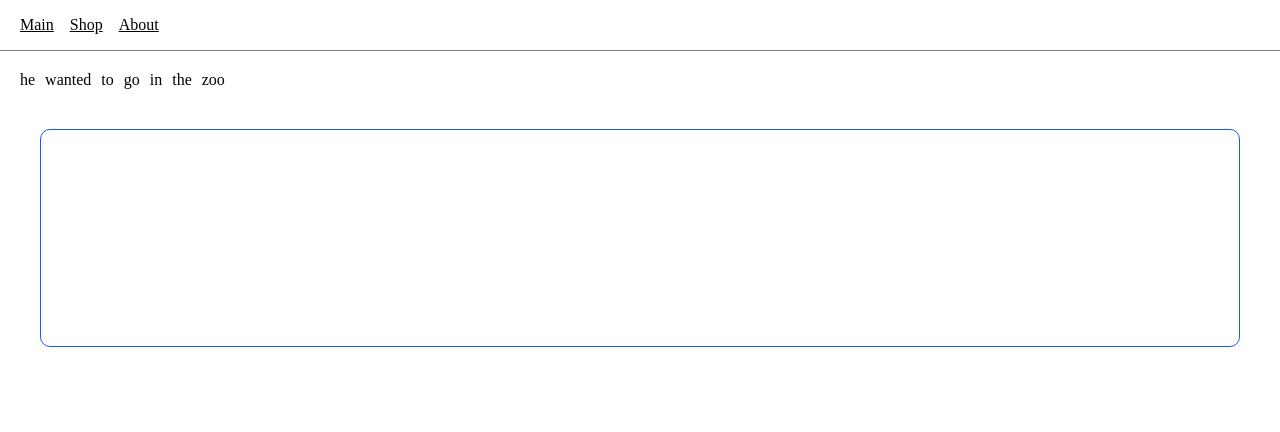
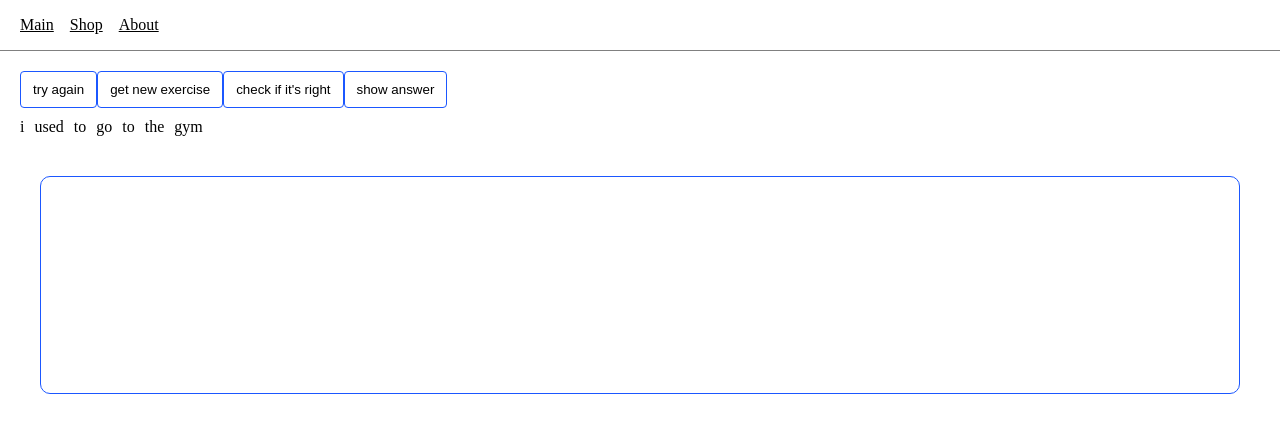
Before and after one commit to timu-ryan/eng-dnd, a React app: page / in a window 1280 px wide. Shown: the top 432 px of the page. Built offline with nearby package versions, Linux system fonts and the light colour scheme.

Commit message:
feat: add several sentences support

```diff
--- a/src/pages/home/Home.module.scss
+++ b/src/pages/home/Home.module.scss
@@ -42,3 +42,12 @@
   pointer-events: none;
   z-index: 9999;
 }
+
+.button {
+  margin: 0 0 10px;
+  background-color: transparent;
+  border: 1px solid #1b57ff;
+  cursor: pointer;
+  padding: 10px 12px;
+  border-radius: 4px;
+}
--- a/src/pages/home/Home.tsx
+++ b/src/pages/home/Home.tsx
@@ -1,7 +1,7 @@
 
 import cls from './Home.module.scss'
 import {useEffect, useRef, useState} from "react";
-import type {PointerEvent} from "react";
+import type {PointerEvent, MouseEvent} from "react";
 
 type Word = {
   id: number;
@@ -13,17 +13,16 @@ type Coord = {
   y: number;
 };
 
-const initialWordList: Word[] = [
-  { id: 1, word: "he" },
-  { id: 2, word: "wanted" },
-  { id: 3, word: "to" },
-  { id: 4, word: "go" },
-  { id: 5, word: "in" },
-  { id: 6, word: "the" },
-  { id: 7, word: "zoo" },
-];
 
-const DELETE_DELAY = 500;
+const sentences: string[] = [
+  "he wanted to go in the zoo",
+  "when they decided to go to the party?",
+  "i've been to England",
+  "i used to go to the gym",
+  "Mark tried his best",
+]
+
+const DELETE_DELAY = 300;
 
 
 // TODO: вынести в хуки
@@ -33,7 +32,7 @@ const DELETE_DELAY = 500;
 
 export const Home = () => {
 
-  const [wordList, setWordList] = useState<Word[]>(initialWordList);
+  const [wordList, setWordList] = useState<Word[]>([]);
   const [storageWordList, setStorageWordList] = useState<Word[]>([]);
   const [currentWord, setCurrentWord] = useState<Word | null>(null);
 
@@ -48,6 +47,65 @@ export const Home = () => {
 
   const dragStartRef = useRef<Coord>({x:0,y:0});
   const offsetRef = useRef<Coord>({x:0,y:0});
+
+  const [currentSentence, setCurrentSentence] = useState<string>("");
+  const [isCorrect, setIsCorrect] = useState<boolean | null>(null);
+  const [isAnswerVisible, setIsAnswerVisible] = useState<boolean>(false);
+
+  // for managing word lists
+  function handleRestart() {
+    setIsCorrect(null)
+    const wordObjectArray = currentSentence.split(' ').map((item, index) => ({
+      id: index,
+      word: item,
+    }))
+    setWordList(wordObjectArray);
+    setStorageWordList([]);
+  }
+
+  function handleSetNewSentence() {
+    setIsAnswerVisible(false)
+    setStorageWordList([]);
+    setIsCorrect(null)
+    const randomIndex = Math.floor(Math.random() * sentences.length);
+    const wordArray = sentences[randomIndex].split(' ')
+    setCurrentSentence(sentences[randomIndex])
+    console.log(sentences[randomIndex])
+    const wordObjectArray = wordArray.map((item, index) => ({
+      id: index,
+      word: item,
+    }))
+    setWordList(wordObjectArray);
+  }
+
+  function handleCheck() {
+    const storageWordArray = storageWordList.map((item) => item.word)
+    let storageString = storageWordArray.join(' ')
+
+    if (storageString === currentSentence) {
+      setIsCorrect(true)
+      return
+    }
+    setIsCorrect(false)
+  }
+
+  function showAnswer() {
+     setIsAnswerVisible(true);
+  }
+
+  // задать начальное слово
+  useEffect(() => {
+    handleSetNewSentence()
+  }, []);
+
+  function handleRemoveWordFromStorage(e: MouseEvent) {
+    const currentWord: Word = {
+      id: Number(e.currentTarget.id),
+      word: e.currentTarget.innerHTML
+    }
+    setWordList(prev => [...prev, currentWord]);
+    setStorageWordList(prev => prev.filter((item) => item.id !== currentWord.id));
+  }
 
 
   // отловить курсор вне drag контейнера
@@ -80,13 +138,15 @@ export const Home = () => {
 
 
   function handleMouseDown(e: PointerEvent<HTMLDivElement>) {
-    e.preventDefault();
     setCurrentWord(null);
     setIsMouseUp(false)
 
     const id = (e.target as HTMLDivElement).closest('li')?.id;
     const word = wordList.find((word) => String(word.id) === id);
     if (!word) return;
+
+    // отменяем выделение текста если нажимаем в li в слове
+    e.preventDefault();
 
     // размещение в точке взятия
     const offset = {x: e.nativeEvent.offsetX, y: e.nativeEvent.offsetY};
@@ -95,7 +155,6 @@ export const Home = () => {
     const startPoint: Coord = {x: e.clientX - offset.x, y: e.clientY - offset.y};
     overlayPosRef.current = startPoint;
 
-    console.log(startPoint);
     requestAnimationFrame(() => {
       if (overlayElRef.current) {
         overlayElRef.current.style.transform =
@@ -164,6 +223,36 @@ export const Home = () => {
       ref={dragZoneContainerRef}
       onPointerMove={handleMouseMove}
     >
+      <button
+        className={cls.button}
+        onClick={handleRestart}
+      >try again</button>
+      <button
+        className={cls.button}
+        onClick={handleSetNewSentence}
+      >
+        get new exercise
+      </button>
+      <button
+        onClick={handleCheck}
+        className={cls.button}
+      >
+        check if it's right
+      </button>
+      <button
+        className={cls.button}
+        onClick={showAnswer}
+      >
+        show answer
+      </button>
+
+      {isCorrect === false && <p style={{ color: 'red' }}>it's incorrect! Try again</p>}
+      {isCorrect === true && <p style={{ color: 'green' }}>it's correct! Congratulations!</p>}
+
+      {isAnswerVisible && (<>
+        <p>correct answer: {currentSentence}</p>
+      </>)}
+
       <ul className={cls.list}>
         {wordList.map((word: Word) => (
           <li
@@ -184,7 +273,12 @@ export const Home = () => {
         ref={storageRef}
       >
         {storageWordList.map((word: Word) => (
-          <li key={word.id} className={cls.listItem}>
+          <li
+            key={word.id}
+            id={String(word.id)}
+            onClick={handleRemoveWordFromStorage}
+            className={cls.listItem}
+          >
             {word.word}
           </li>
         ))}
```
